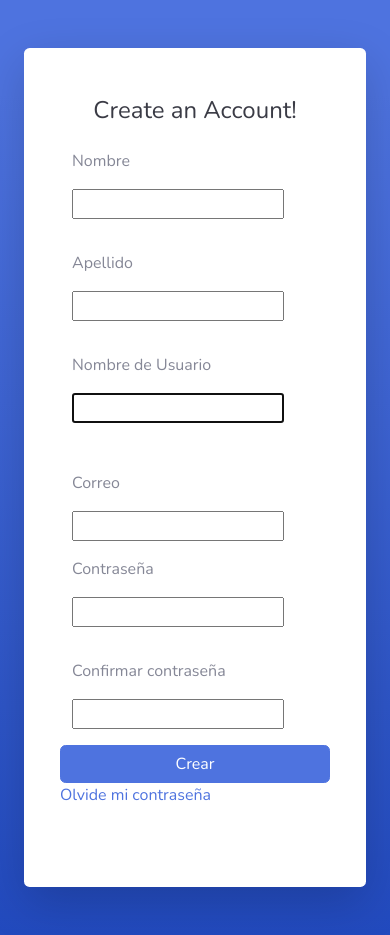
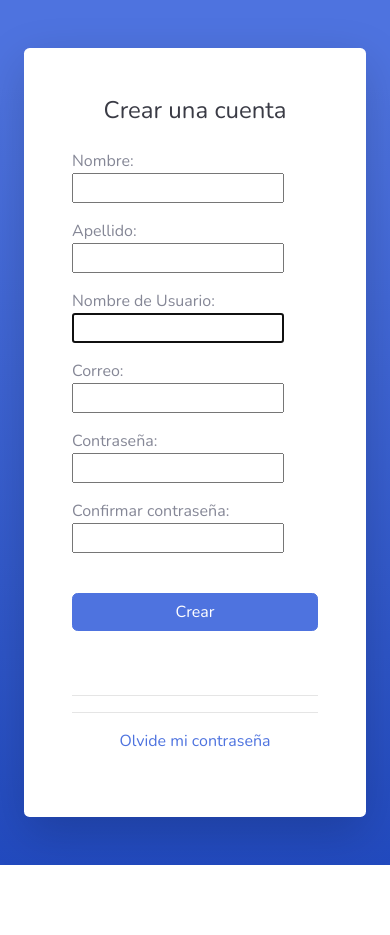
Before and after one commit to catdev-m/TOO, a Django app: page /seguridad/registrar in a window 390 px wide. After the commit the page ends 865 px from the top, so only its background shows below. Run offline with Django 3.2, Linux system fonts and the light colour scheme; parts of the project's set-up code (start-up, migrations or seed data) failed here and were passed over; some libraries are stand-ins or nearby versions.

Commit message:
Ajuste en pantalla de registro

```diff
--- a/SistemaSeguridad/seguridad/templates/seguridad/register.html
+++ b/SistemaSeguridad/seguridad/templates/seguridad/register.html
@@ -35,38 +35,45 @@
                     <div class="col-lg-7">
                         <div class="p-5">
                             <div class="text-center">
-                                <h1 class="h4 text-gray-900 mb-4">Create an Account!</h1>
+                                <h1 class="h4 text-gray-900 mb-4">Crear una cuenta</h1>
                             </div>
                             <form class="user" method="POST">
                                 {% csrf_token %}
-                                <div class="form-group row" >
+                                <div class="form-group row">
                                     <div class="col-sm-6 mb-3 mb-sm-0">
-                                        <p> Nombre </p>
-                                     <p>  {{form.first_name}}</p>
+                                         Nombre:&nbsp
+                                     {{form.first_name}}
+
                                     </div>
-                                    <div class="col-sm-6 mb-3 mb-sm-0">
-                                        <p> Apellido </p>
-                                     <p>  {{form.last_name}}</p>
+                                    <div class="col-sm-6">
+                                        Apellido:&nbsp
+                                     {{form.last_name}}
                                     </div>
-                                    <div class="col-sm-6 mb-3 mb-sm-0">
-                                        <p> Nombre de Usuario </p>
-                                     <p>  {{form.username}}</p>
-                                    </div>
-                                </div>
-                                <div class="form-group" >
-                                  <p>  Correo </p>
-                                   <p>{{form.email}} </p>
                                 </div>
                                 <div class="form-group row">
                                     <div class="col-sm-6 mb-3 mb-sm-0">
-                                       <p>Contraseña </p>
-                                    <p>  {{form.password1}} </p>
+                                         Nombre de Usuario:&nbsp
+                                      {{form.username}}
+
                                     </div>
                                     <div class="col-sm-6">
-                                       <p> Confirmar contraseña </p>
-                                        <p> {{form.password2}} </p>
+                                        Correo:&nbsp
+                                        {{form.email}}
                                     </div>
+                                </div>
+                                <div class="form-group row">
+                                    <div class="col-sm-6 mb-3 mb-sm-0">
+                                       Contraseña:&nbsp
+                                    {{form.password1}}
+                                    </div>
+                                    <div class="col-sm-6">
+                                       Confirmar contraseña:&nbsp
+                                    {{form.password2}}
+                                    </div>
+                                </div>
+                                </br>
                                 <input type="submit" class="btn btn-primary btn-block" value="Crear">
+                            </br></br>
                                 <hr>
                             </form>
 
```
